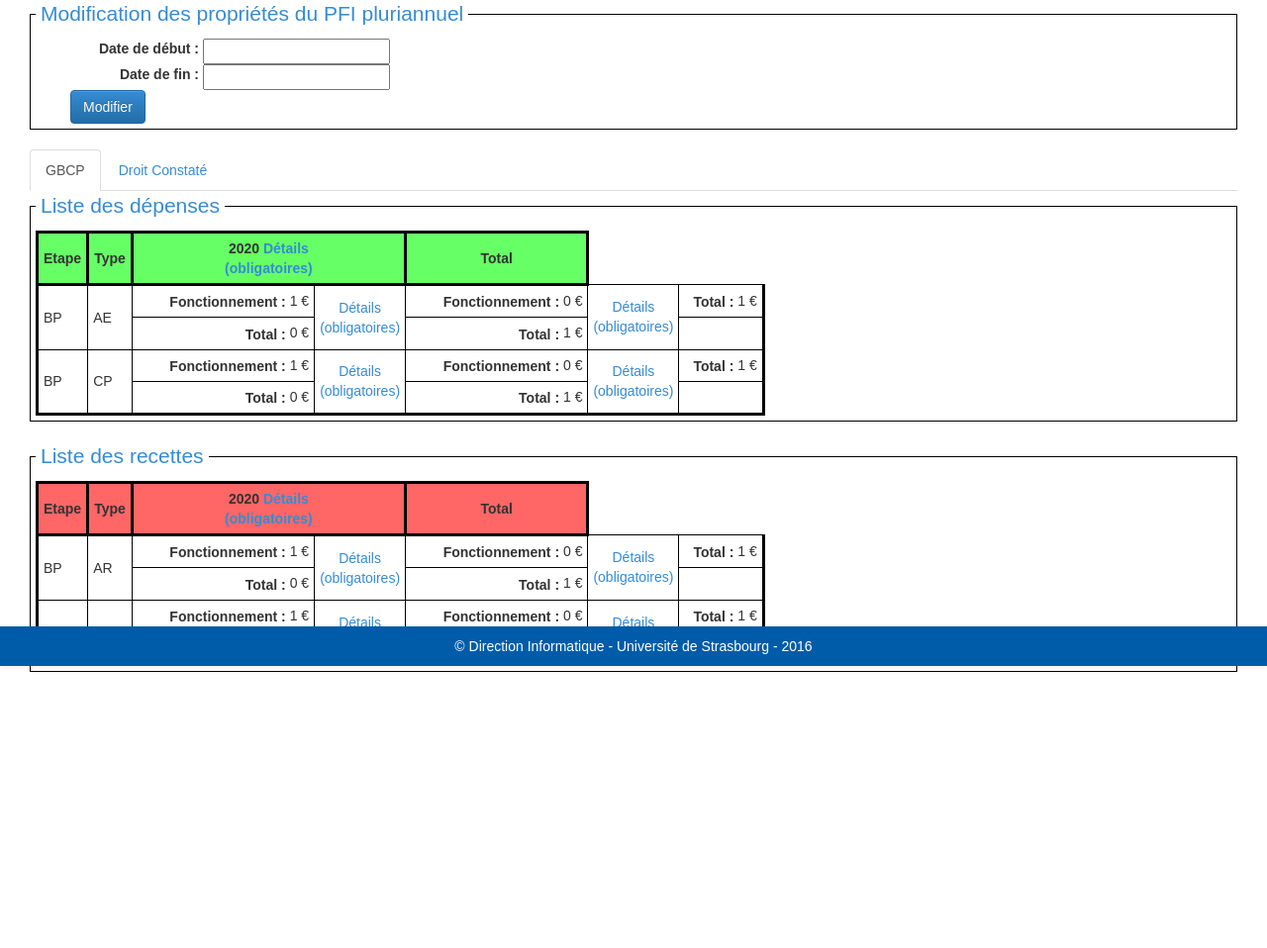
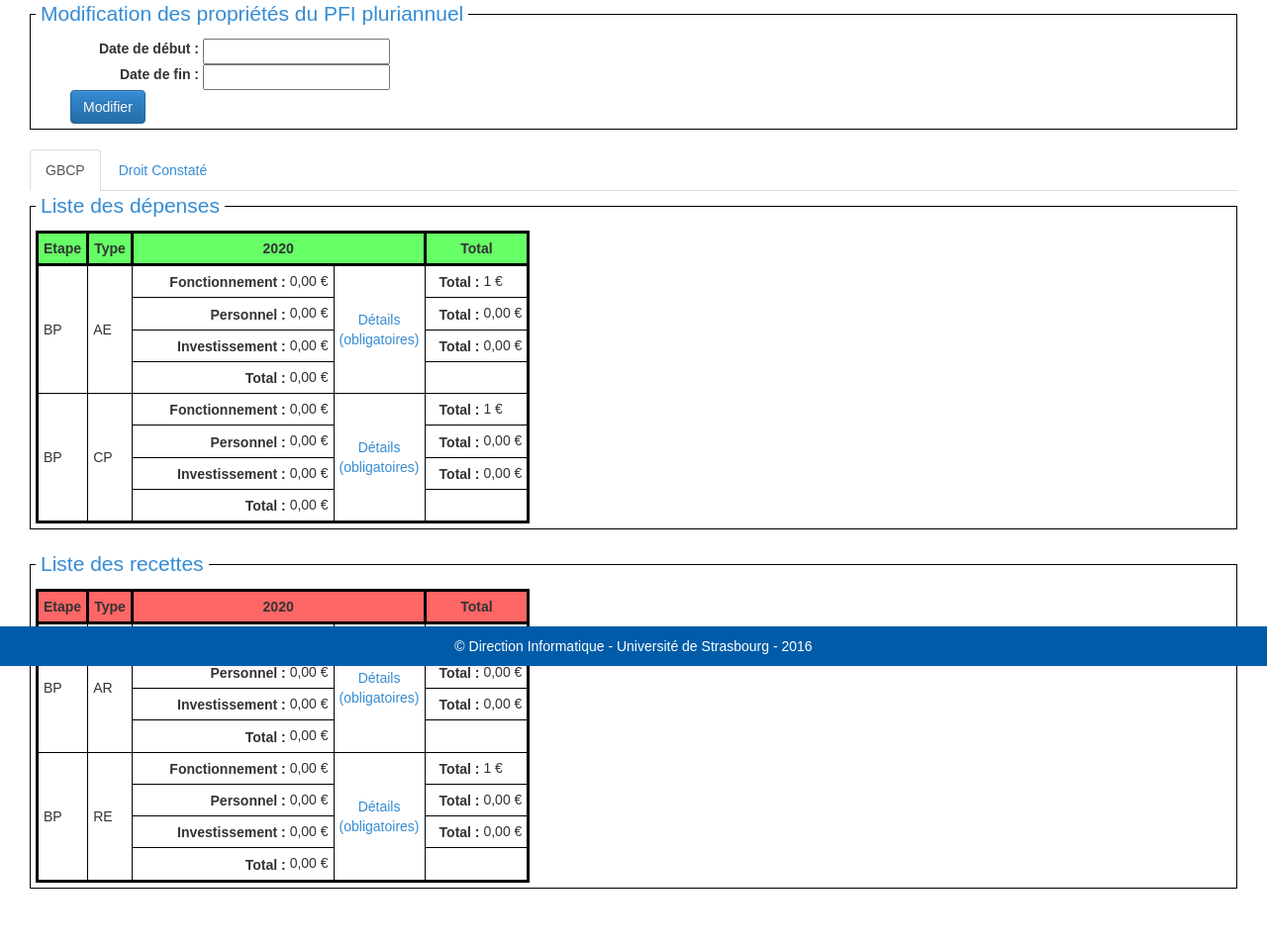
Before and after one commit to unistra/budgetweb, a Django app: page /pluriannuel/1/ in a window 1280 px wide. Shown: the part 127-1085 px from the top of the page at 99% size. Before the commit the page ends 806 px from the top, so only its background shows below. Run offline with Django 3.2, Linux system fonts and the light colour scheme; a user stored in the database is signed in; data comes from the database, SQL or seed files in the repository; tables that the repository leaves empty hold one stand-in row (values such as "Sample post"); parts of the project's set-up code (start-up, migrations or seed data) failed here and were passed over; some libraries are stand-ins or nearby versions.

Commit message:
La vue pluriannuelle peut renvoyer un tableau vide

```diff
--- a/budgetweb/models.py
+++ b/budgetweb/models.py
@@ -234,17 +234,18 @@ class PlanFinancement(models.Model):
                     mt = montant_type(field_name)
                     ct = compta_types[mt]
                     type_dict = ct.setdefault(
-                        field_name, [{}, dict.fromkeys(years, Decimal(0))])
+                        field_name, [{}, dict.fromkeys(years, None)])
                     nature_dict = type_dict[0].setdefault(
-                        c['enveloppe'], [dict.fromkeys(years, Decimal(0)), Decimal(0)])
+                        c['enveloppe'], [dict.fromkeys(years, None), None])
                     nature_dict[0][annee] = montant
                     nature_dict[0][annee] = montant
                     # Total per enveloppe
-                    nature_dict[1] += montant
+                    nature_dict[1] = (nature_dict[1] or Decimal(0)) + montant
 
                     # Total per type
-                    type_dict[1].setdefault(annee, Decimal(0))
-                    type_dict[1][annee] += montant
+                    type_dict[1].setdefault(annee, None)
+                    type_dict[1][annee] =\
+                        (type_dict[1][annee] or Decimal(0)) + montant
             types.append(compta_types)
         return types
 
--- a/budgetweb/templates/pluriannuel.comptabilite.inc.html
+++ b/budgetweb/templates/pluriannuel.comptabilite.inc.html
@@ -8,39 +8,61 @@
 				<th>Etape</th>
 				<th>Type</th>
 				{% for year in years %}
-					<th colspan="2">{{ year }} <a href="/{{ compta_type }}/{{ PFI.id }}/{{ year }}/">Détails<br>(obligatoires)</a></th>
+					<th colspan="2">{{ year }}</th>
 				{% endfor %}
 				<th>Total</th>
 			</tr>
 		</thead>
 		<tbody>
-		{% for type, enveloppe_values in types|itemssortbykey %}
-			{% with rowspan=enveloppe_values.0|length|add:1 %}
+		{% for type in montants_types.split %}
+		    {% with enveloppe_values=types|dictvalue:type %}
+			{% with rowspan=enveloppes.split|length|add:1 %}
 			<tr>
 				<td rowspan="{{ rowspan }}">BP</td>
 				<td rowspan="{{ rowspan }}">{{ type }}</td>
-			{% for enveloppe, year_values in enveloppe_values.0|itemssortbykey %}
+			{% for enveloppe in enveloppes.split %}
+			{% if enveloppe_values.0 %}
+			{% with year_values=enveloppe_values.0|dictvalue:enveloppe %}
 				{% if forloop.counter == 1 %}
-				{% for year, montant in year_values.0|itemssortbykey %}
-				<td nowrap=""><span class="pluri">{{ enveloppe }} :</span> {{ montant|intspace }} &euro;</td>
+			     	{% for year in years %}
+				<td nowrap=""><span class="pluri">{{ enveloppe }} :</span> {% if year_values.0 %}{% firstof year_values.0|dictvalue:year|intspace "0,00" %}{% else %}0,00{% endif %} &euro;</td>
 				<td rowspan="{{ rowspan }}" class="table-details"><a href="/{{ compta_type }}/{{ PFI.id }}/{{ year }}/">Détails<br>(obligatoires)</a></td>
-				{% endfor %}
-				<td nowrap><span class="pluri total">Total :</span> {{ year_values.1|intspace }} &euro;</td>
+				    {% endfor %}
+				<td nowrap><span class="pluri total">Total :</span> {% firstof year_values.1|intspace "0,00" %} &euro;</td>
 			</tr>
 				{% else %}
 			<tr>
-				{% for year, montant in year_values.0|itemssortbykey %}
-				<td nowrap><span class="pluri">{{ enveloppe }} :</span> {{ montant|intspace }} &euro;</td>
+			    {% for year in years %}
+				<td nowrap><span class="pluri">{{ enveloppe }} :</span> {% if year_values.0 %}{% firstof year_values.0|dictvalue:year|intspace "0,00" %}{% else %}0,00{% endif %} &euro;</td>
 				{% endfor %}
-				<td nowrap><span class="pluri total">Total :</span> {{ year_values.1|intspace }} &euro;</td>
+				<td nowrap><span class="pluri total">Total :</span> {% firstof year_values.1|intspace "0,00" %} &euro;</td>
 				{% endif %}
 			</tr>
+			{% endwith %}
+			{% else %}
+			    {% if forloop.counter == 1 %}
+                    {% for year in years %}
+                <td nowrap=""><span class="pluri">{{ enveloppe }} :</span> 0,00 &euro;</td>
+                <td rowspan="{{ rowspan }}" class="table-details"><a href="/{{ compta_type }}/{{ PFI.id }}/{{ year }}/">Détails<br>(obligatoires)</a></td>
+                    {% endfor %}
+                <td nowrap><span class="pluri total">Total :</span> 0,00 &euro;</td>
+            </tr>
+                {% else %}
+            <tr>
+                {% for year in years %}
+                <td nowrap><span class="pluri">{{ enveloppe }} :</span> 0,00 &euro;</td>
+                {% endfor %}
+                <td nowrap><span class="pluri total">Total :</span> 0,00 &euro;</td>
+                {% endif %}
+            </tr>
+			{% endif %}
 			{% endfor %}
 			<tr>
-				{% for year, montant in enveloppe_values.1.items %}
-				<td nowrap><span class="pluri">Total :</span> {{ montant|intspace }} &euro;</td>
+			    {% for year in years %}
+				<td nowrap><span class="pluri">Total :</span> {% if enveloppe_values.1 %}{% firstof enveloppe_values.1|dictvalue:year|intspace "0,00" %}{% else %}0,00{% endif %} &euro;</td>
 				{% endfor %}
 			</tr>
+			{% endwith %}
 			{% endwith %}
 		{% endfor %}
 		</tbody>
--- a/budgetweb/templates/pluriannuel.html
+++ b/budgetweb/templates/pluriannuel.html
@@ -49,18 +49,18 @@
 <div class="tab-content">
     <div role="tabpanel" class="tab-pane active" id="gbcp">
 	{% if depense %}
-	{% include "pluriannuel.comptabilite.inc.html" with types=depense.gbcp compta_type="depense" label="Liste des dépenses"%}
+	{% include "pluriannuel.comptabilite.inc.html" with types=depense.gbcp compta_type="depense" label="Liste des dépenses" montants_types="AE CP" enveloppes="Fonctionnement Personnel Investissement"%}
 	{% endif %}
 	{% if recette %}
-	{% include "pluriannuel.comptabilite.inc.html" with types=recette.gbcp compta_type="recette" label="Liste des recettes"%}
+	{% include "pluriannuel.comptabilite.inc.html" with types=recette.gbcp compta_type="recette" label="Liste des recettes" montants_types="AR RE" enveloppes="Fonctionnement Personnel Investissement"%}
     {% endif %}
     </div>
     <div role="tabpanel" class="tab-pane" id="dc">
     {% if depense %}
-    {% include "pluriannuel.comptabilite.inc.html" with types=depense.dc compta_type="depense" label="Liste des dépenses"%}
+    {% include "pluriannuel.comptabilite.inc.html" with types=depense.dc compta_type="depense" label="Liste des dépenses" montants_types="DC" enveloppes="Fonctionnement Investissement"%}
     {% endif %}
     {% if recette %}
-    {% include "pluriannuel.comptabilite.inc.html" with types=recette.dc compta_type="recette" label="Liste des recettes"%}
+    {% include "pluriannuel.comptabilite.inc.html" with types=recette.dc compta_type="recette" label="Liste des recettes" montants_types="DC" enveloppes="Fonctionnement Investissement"%}
     {% endif %}
     </div>
 </div>
```
